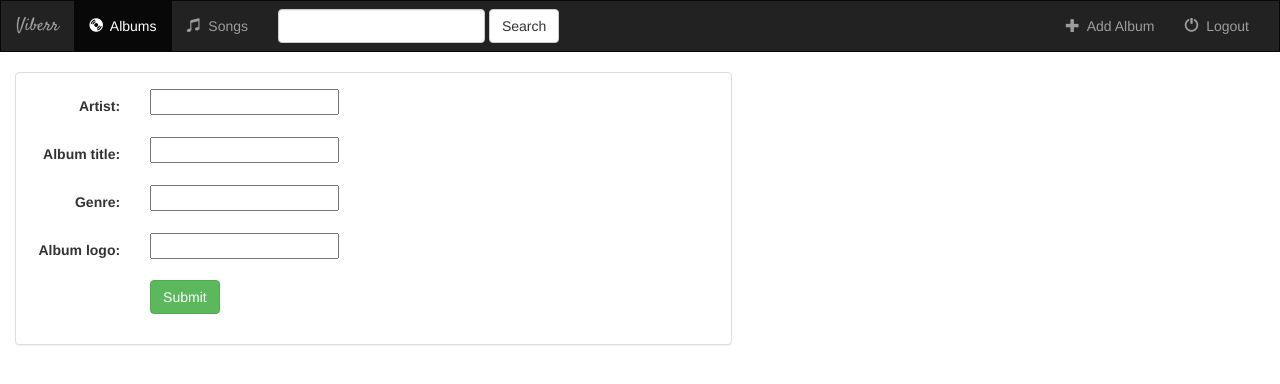
After one commit to ssep4u/DjangoTutorialsForBeginners, a Django app: page /album/add/ in a window 1280 px wide. The commit adds this page. Shown: the top 384 px of the page. Run offline with Django 3.2, Linux system fonts and the light colour scheme; some libraries are stand-ins or nearby versions.

Commit message:
30. Model Forms 31. ModelForm and CreateView

```diff
--- a/music/models.py
+++ b/music/models.py
@@ -1,4 +1,5 @@
 from django.db import models
+from django.core.urlresolvers import reverse
 
 
 class Album(models.Model):
@@ -6,6 +7,9 @@ class Album(models.Model):
     album_title = models.CharField(max_length=500)
     genre = models.CharField(max_length=100)
     album_logo = models.CharField(max_length=1000)
+
+    def get_absolute_url(self):
+        return reverse('music:detail',kwargs={'pk':self.pk})
 
     def __str__(self):
         return self.album_title + ' - ' + self.artist
--- /dev/null
+++ b/music/templates/music/album_form.html
@@ -0,0 +1,26 @@
+{% extends 'music/base.html' %}
+
+{%  block title %}Add a New Album{% endblock %}
+
+{% block body %}
+<div class="container-fluid">
+    <div class="row">
+        <div class="col-sm-12 col-md-7">
+            <div class="panel panel-default">
+                <div class="panel-body">
+                    <form class="form-horizontal" action="" method="POST" enctype="multipart/form-data">
+                        {% csrf_token %}
+                        {% include 'music/form-template.html' %}
+                        <div class="form-group">
+                            <div class="col-sm-offset-2 col-sm-10">
+                                <button type="submit" class="btn btn-success">Submit</button>
+                            </div>
+                        </div>
+
+                    </form>
+                </div>
+            </div>
+        </div>
+    </div>
+</div>
+{% endblock %}
--- a/music/templates/music/base.html
+++ b/music/templates/music/base.html
@@ -55,13 +55,10 @@
 
             <ul class="nav navbar-nav navbar-right">
                 <li class="">
-                    <a href="#">
+                    <a href="{% url 'music:album-add' %}">
                         <span class="glyphicon glyphicon-plus" aria-hidden="true"></span>&nbsp; Add Album
                     </a>
                 </li>
-
-            </ul>
-            <ul class="nav navbar-nav navbar-right">
                 <li class="">
                     <a href="#">
                         <span class="glyphicon glyphicon-off" aria-hidden="true"></span>&nbsp; Logout
--- /dev/null
+++ b/music/templates/music/form-template.html
@@ -0,0 +1,9 @@
+{% for field in form %}
+<div class="form-group">
+    <div class="col-sm-offset-2 col-sm-10">
+        <span class="text-danger small">{{ field.errors }}</span>
+    </div>
+    <label class="control-label col-sm-2">{{ field.label_tag }}</label>
+    <div class="col-sm-10">{{ field }}</div>
+</div>
+{%  endfor %}
--- a/music/urls.py
+++ b/music/urls.py
@@ -28,4 +28,8 @@ urlpatterns = [
     # /music/<album.id>/favorite
     # url(r'^(?P<album_id>[0-9]+)/favorite/$', views.favorite, name='favorite'),
 
+    # /music/album/add/
+    url(r'album/add/$', views.AlbumCreate.as_view(), name='album-add'),
+
+
 ]
--- a/music/views.py
+++ b/music/views.py
@@ -1,4 +1,5 @@
 from django.views import generic
+from django.views.generic.edit import CreateView, UpdateView, DeleteView
 from .models import Album
 
 
@@ -13,3 +14,8 @@ class IndexView(generic.ListView):
 class DetailView(generic.DetailView):
     model = Album
     template_name = 'music/detail.html'
+
+
+class AlbumCreate(CreateView):
+    model = Album
+    fields = ['artist', 'album_title', 'genre', 'album_logo']
--- a/website/urls.py
+++ b/website/urls.py
@@ -19,5 +19,5 @@ from django.contrib import admin
 urlpatterns = [
     url(r'^admin/', admin.site.urls),
     url(r'^music/', include('music.urls')),
-    url(r'^$', include('music.urls')),
+    url(r'^', include('music.urls')),
 ]
```
Also changed, not shown: db.sqlite3.
